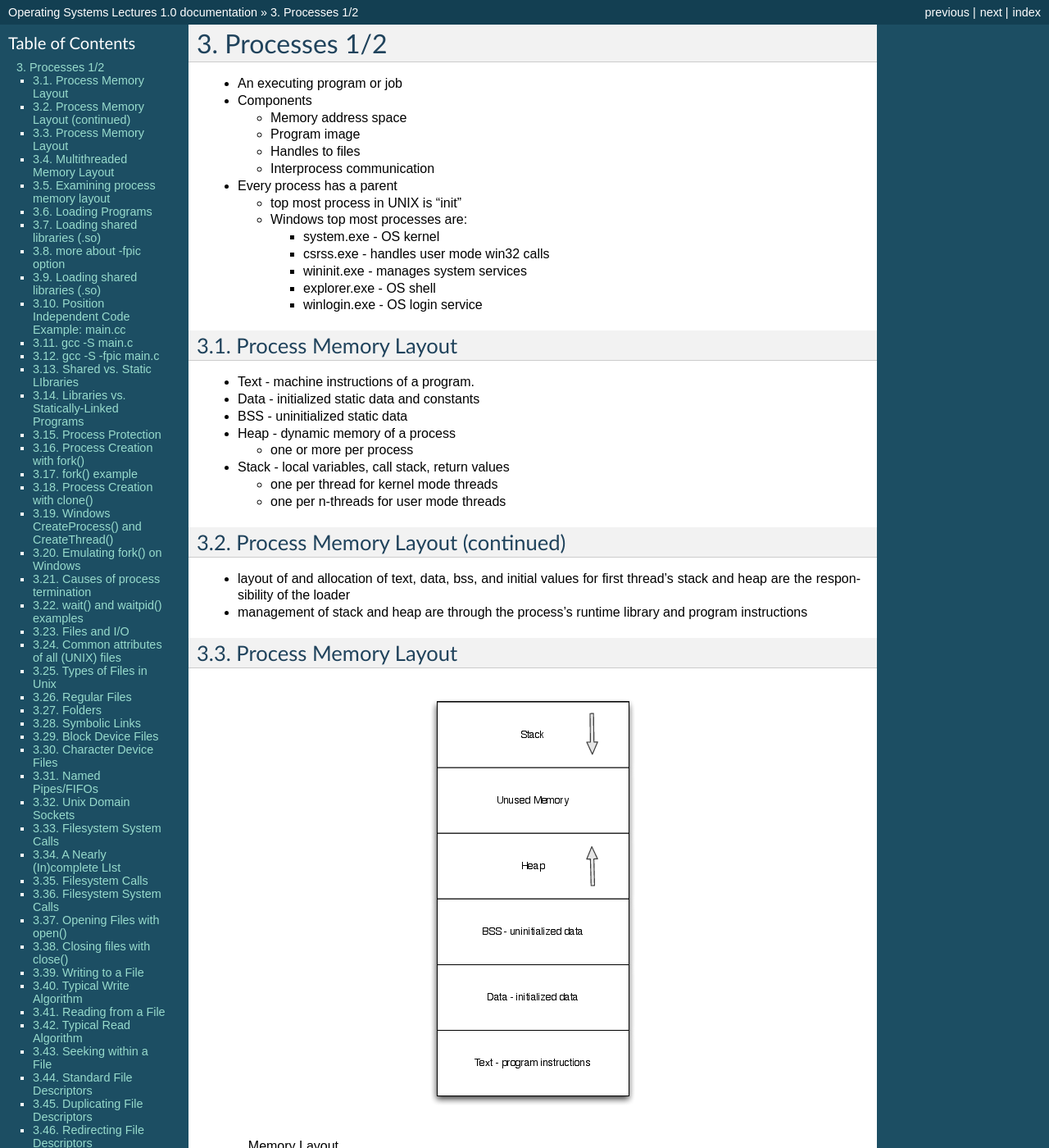
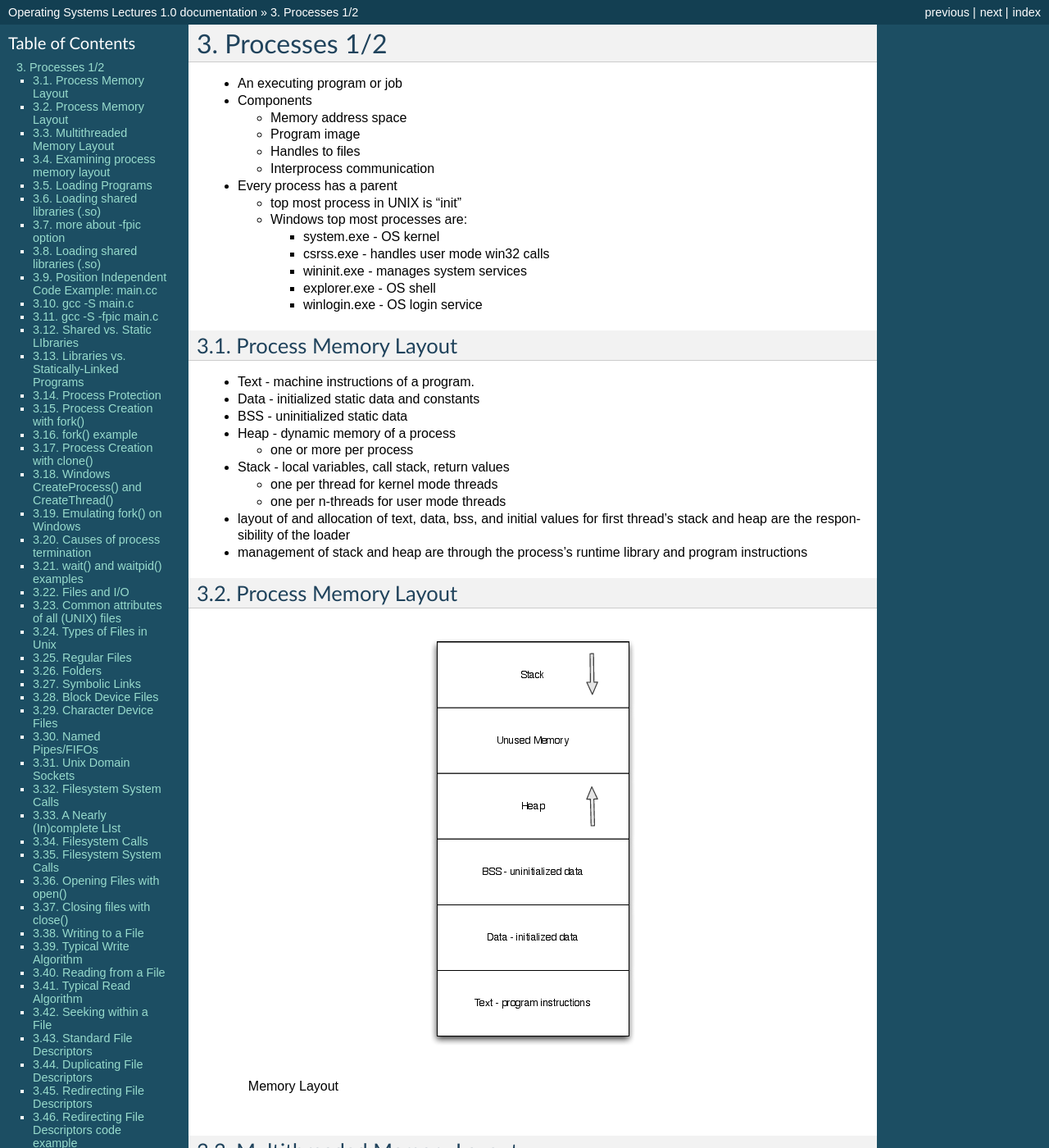
Before and after one commit to LoyolaChicagoBooks/operatingsystems, a Sphinx documentation site: the page built from source/processes.rst, in a window 1280 px wide and 1400 px high. Shown: the whole window at 82% size. Built offline with Sphinx 7.4.7, drawn with Linux system fonts in a browser that asks for light colours; formulas are drawn with MathJax 3; some of the changed text lies outside the part shown.

Commit message:
removed continued section

```diff
--- a/source/processes.rst
+++ b/source/processes.rst
@@ -47,9 +47,6 @@ Process Memory Layout
    -  one per thread for kernel mode threads
 
    -  one per n-threads for user mode threads
-
-Process Memory Layout (continued)
----------------------------------
 
 -  layout of and allocation of text, data, bss, and initial values for
    first thread’s stack and heap are the responsibility of the loader
```
